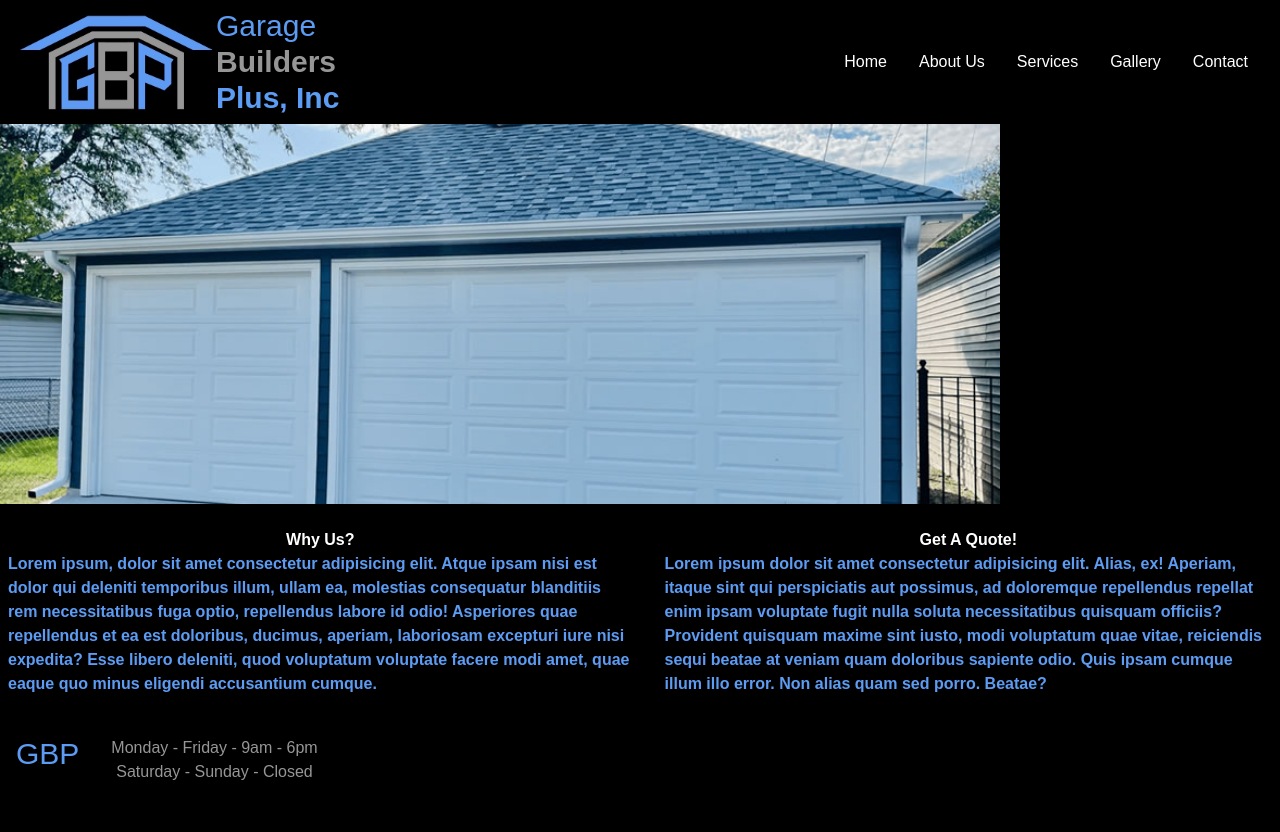
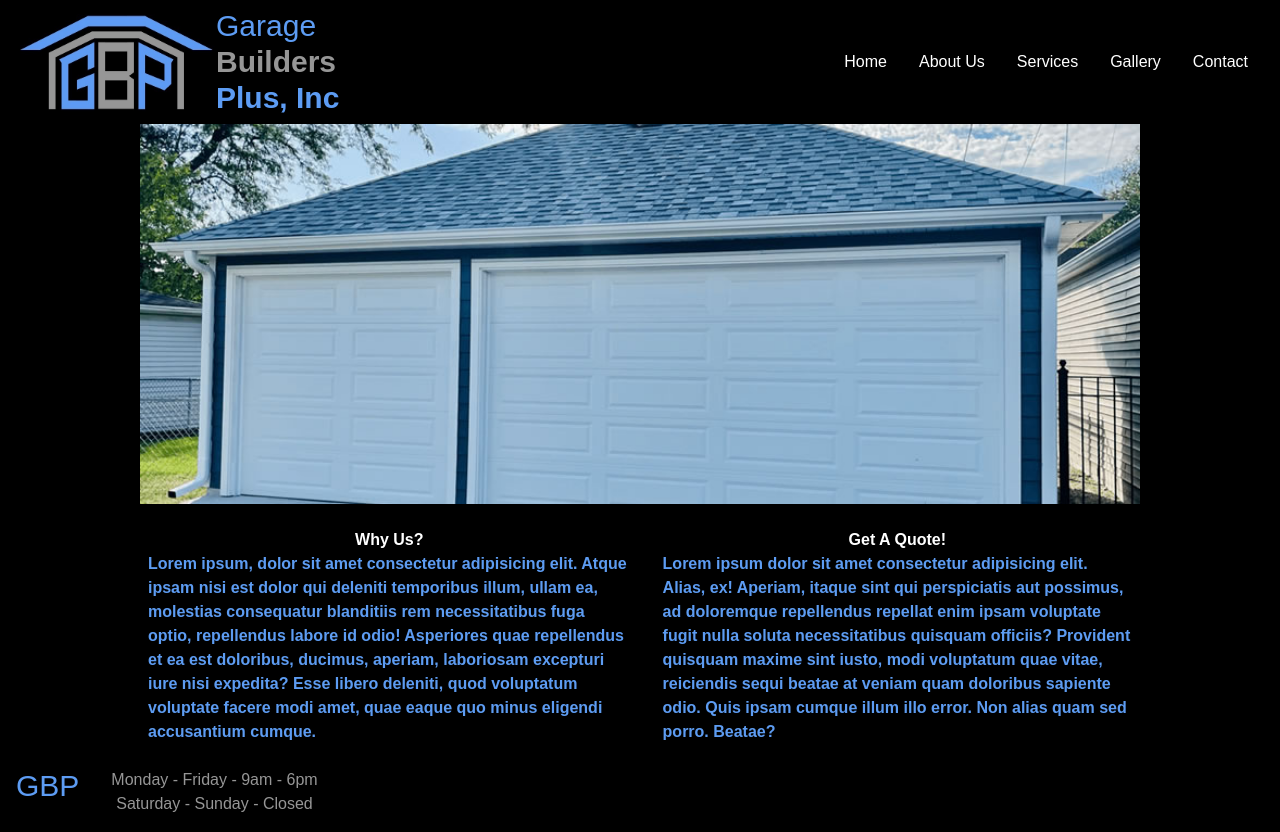
Before and after one commit to jurgenstevens/garage-builders-plus, a React (Vite) app: page / in a window 1280 px wide. Before the commit the page ends 800 px from the top, so only its background shows below. Built offline with nearby package versions, Linux system fonts and the light colour scheme.

Commit message:
Center home page main div along with its smaller divs.

```diff
--- a/src/pages/Home.jsx
+++ b/src/pages/Home.jsx
@@ -2,8 +2,8 @@ import React from 'react'
 
 export default function Main() {
   return (
-    <div>
-        <div className="flex-grow flex flex-col justify-center">
+    <div className='flex flex-wrap mx-auto max-w-screen-lg'>
+        <div className="flex-grow flex flex-col items-center">
           <img src="../../garagehomeimage.jpeg" alt="two-door-garage" className='max-w-full' style={{width: '1000px'}} />
         </div>
         <div className="text-[#5D9CF2] font-bold flex gap-4 mt-4 justify-center">
--- a/tailwind.config.cjs
+++ b/tailwind.config.cjs
@@ -8,4 +8,13 @@ module.exports = {
     extend: {},
   },
   plugins: [],
+  theme: {
+    screens: {
+      'sm': '640px',
+      'md': '768px',
+      'lg': '1000px', // Set maximum width breakpoint to 1000px
+      'xl': '1280px',
+      '2xl': '1536px',
+    }
+  }
 }
```
